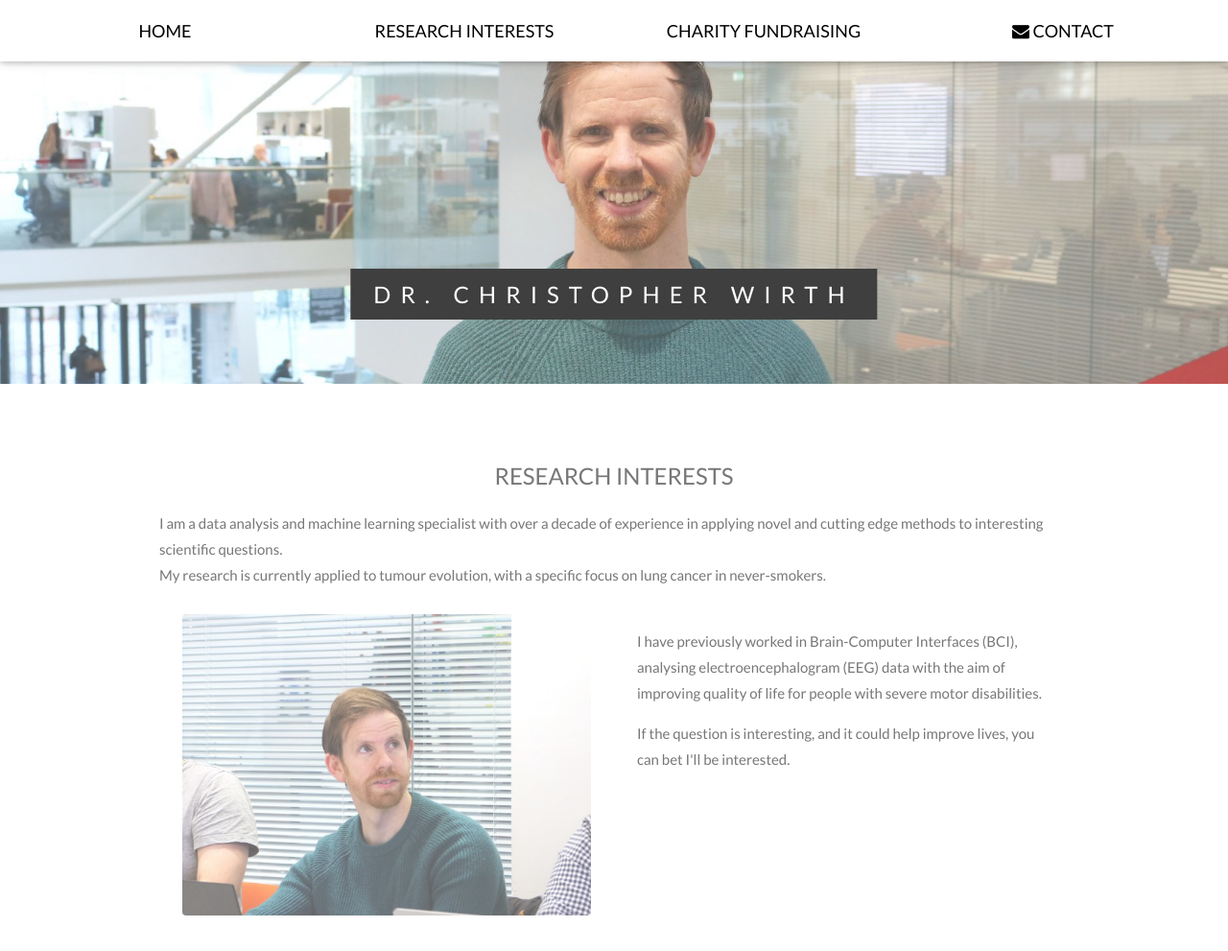
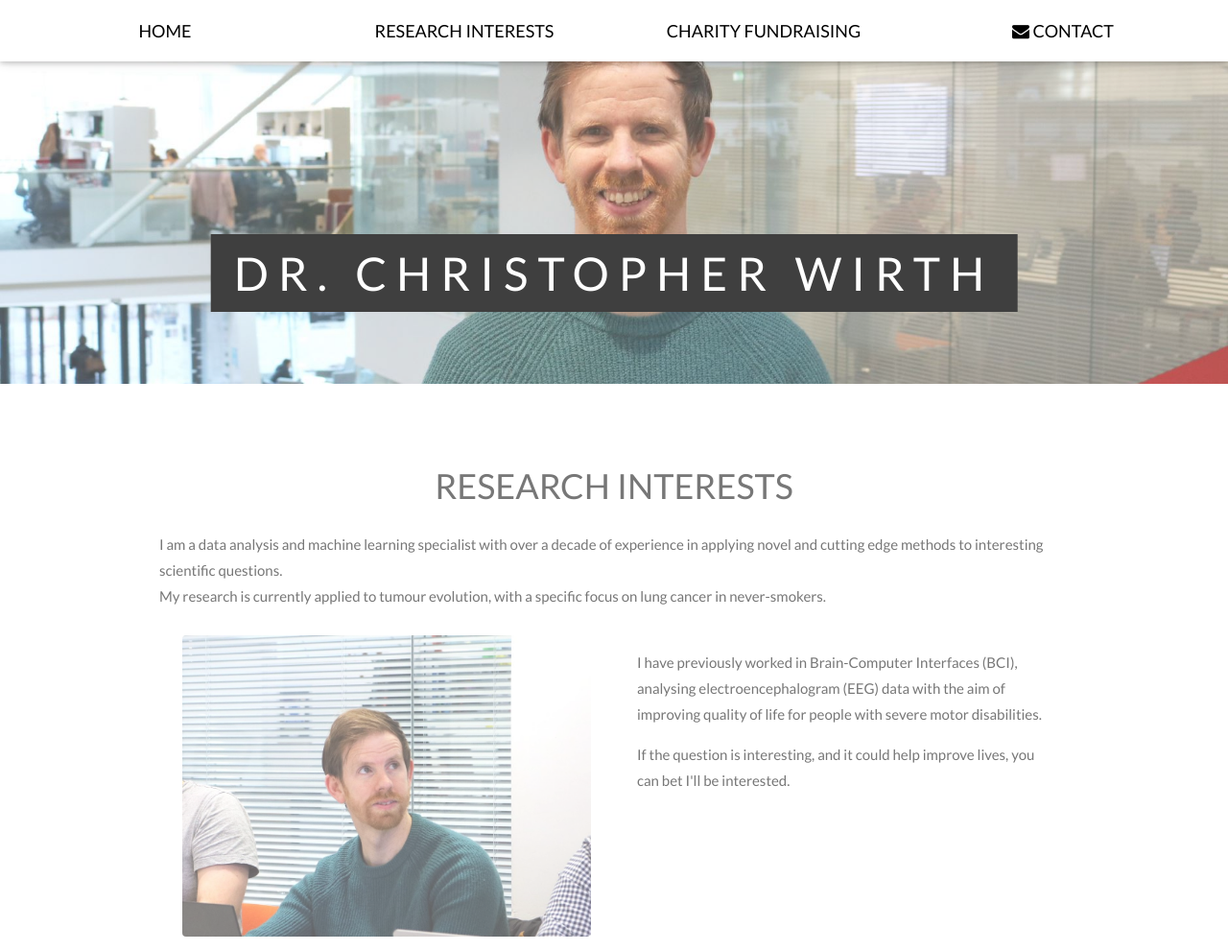
Before and after one commit to christopherwirth/christopherwirth.github.io, a plain HTML site: page index.html in a window 1280 px wide. Shown: the top 991 px of the page at 96% size. Drawn offline with nearby package versions, Linux system fonts and the light colour scheme.

Commit message:
Title sizing

```diff
--- a/index.html
+++ b/index.html
@@ -92,13 +92,13 @@ body, html {
 <!-- First Parallax Image with Logo Text -->
 <div class="bgimg-1 w3-display-container w3-opacity-min" id="home">
   <div class="w3-display-bottommiddle" style="white-space:nowrap; bottom:18%">
-    <span class="w3-center w3-padding-large w3-black w3-xlarge w3-wide w3-animate-opacity">DR. <span class="w3-hide-small">CHRISTOPHER</span> WIRTH</span>
+    <span class="w3-center w3-padding-large w3-black w3-xxxlarge w3-wide w3-animate-opacity">DR. <span class="w3-hide-small">CHRISTOPHER</span> WIRTH</span>
   </div>
 </div>
 
 <!-- Container (About Section) -->
 <div class="w3-content w3-container w3-padding-64" id="research">
-  <h3 class="w3-center">RESEARCH INTERESTS</h3>
+  <h3 class="w3-center w3-xxlarge">RESEARCH INTERESTS</h3>
   <p>I am a data analysis and machine learning specialist with over a decade of experience in applying novel and cutting edge methods to interesting scientific questions.<br>
   My research is currently applied to tumour evolution, with a specific focus on lung cancer in never-smokers.
   </p>
```
